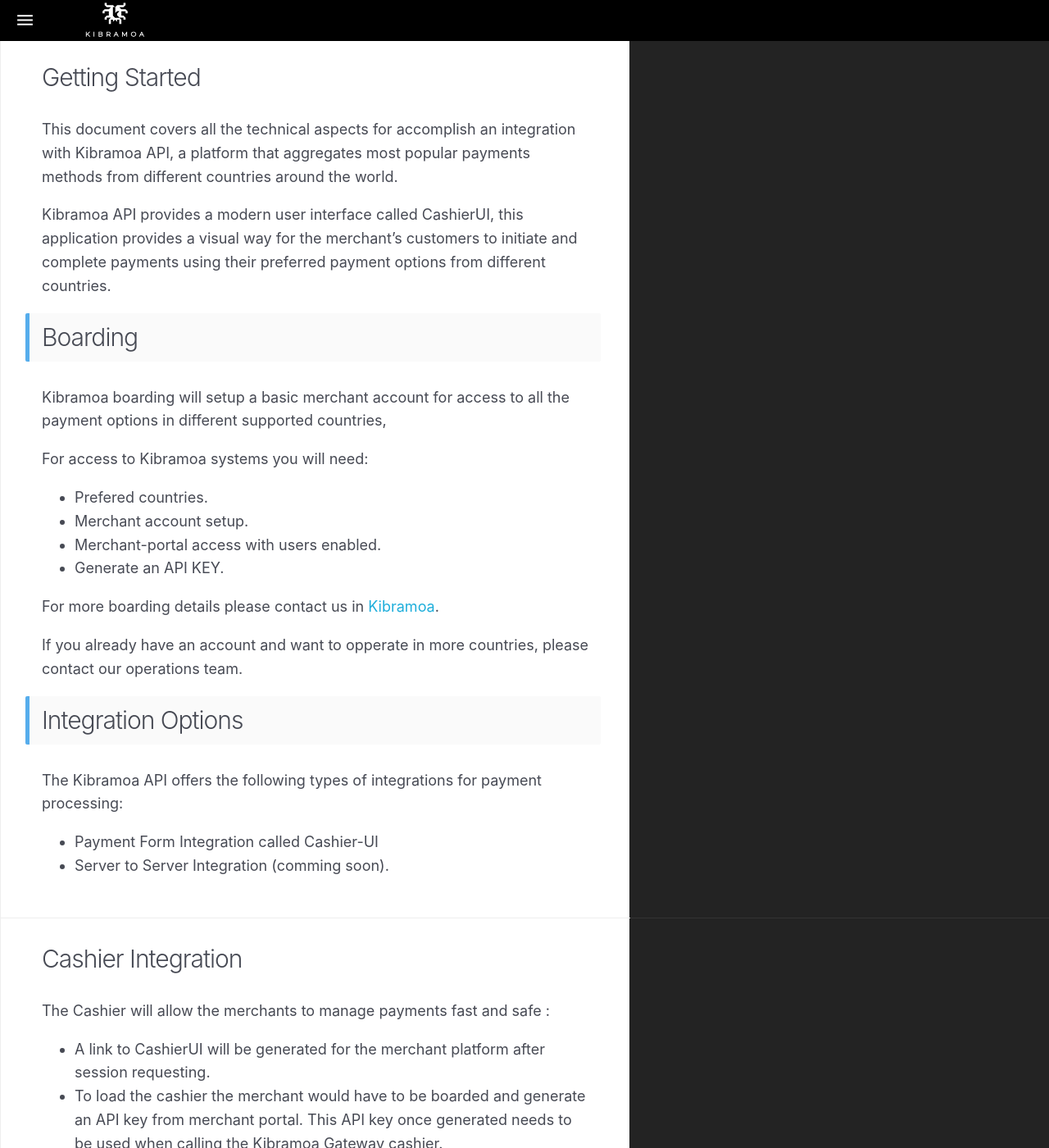
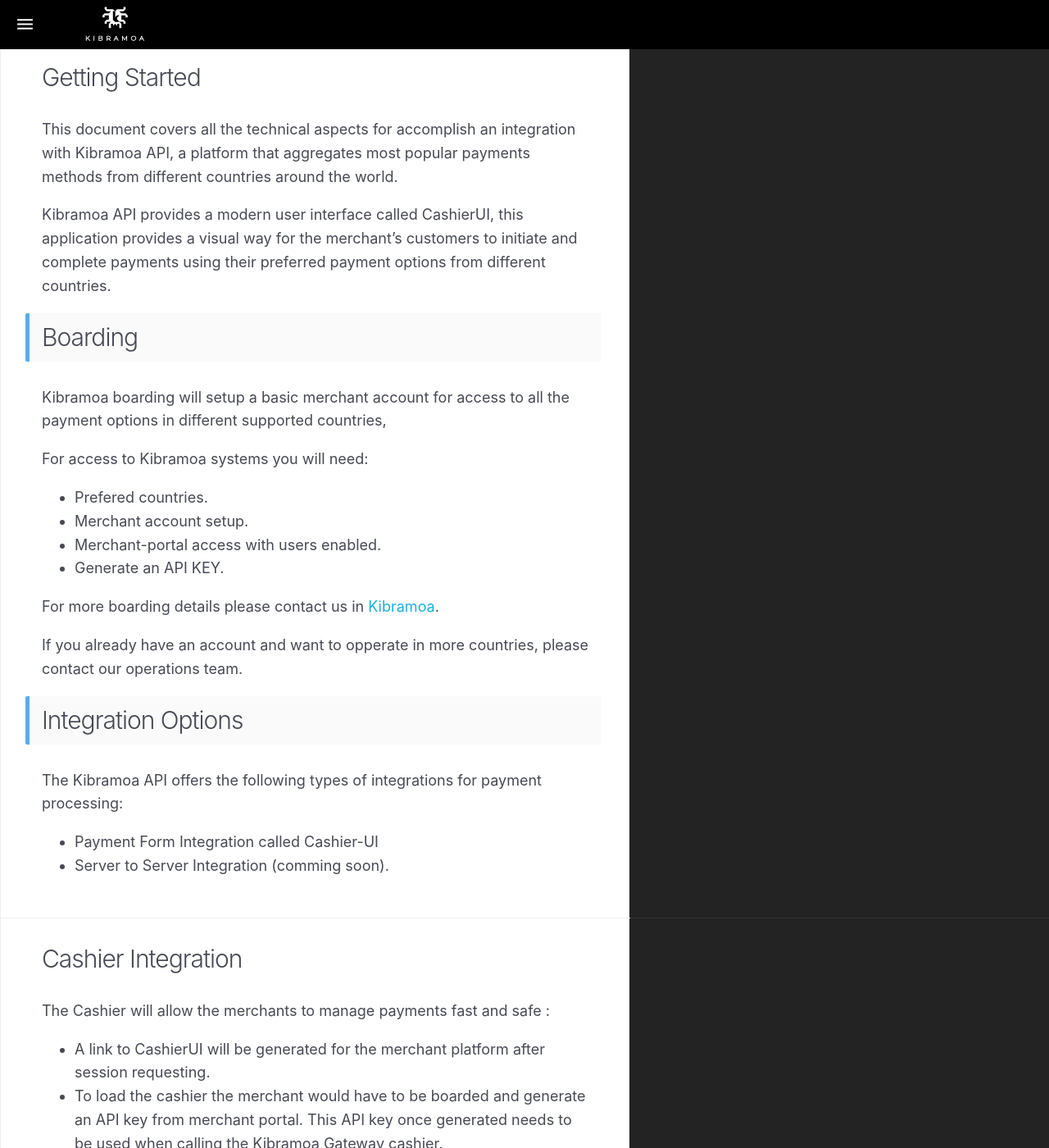
Before and after one commit to GlobalWallet/Docs, a Jekyll site: the page built from index.html, in a window 1280 px wide and 1400 px high. Shown: the whole window at 82% size. Built offline with Jekyll 4.4.1, drawn with Linux system fonts in a browser that asks for light colours; nearby versions of some CDN libraries.

Commit message:
Remove header Y scroll

```diff
--- a/_sass/_main.scss
+++ b/_sass/_main.scss
@@ -449,6 +449,7 @@ header {
 	background-color: $nav-background-color;
 
 	h1 {
+		overflow-y: hidden;
 		height: $nav-header-height;
 		box-sizing: border-box;
 		background-color: $brand-colour;
--- a/css/style.scss
+++ b/css/style.scss
@@ -5,7 +5,7 @@ sitemap: false
 
 $brand-colour: #000000;
 
-$nav-header-height: 50px;
+$nav-header-height: 60px;
 $nav-background-color: #f5f5f5;
 $nav-width: 300px;
 
```
